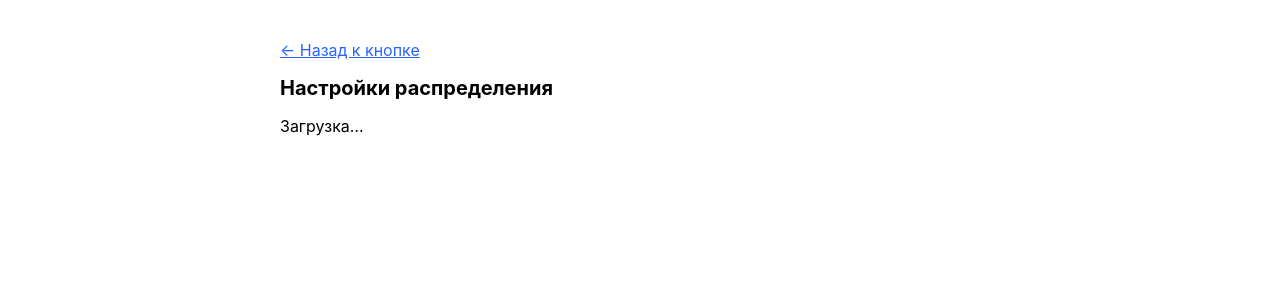
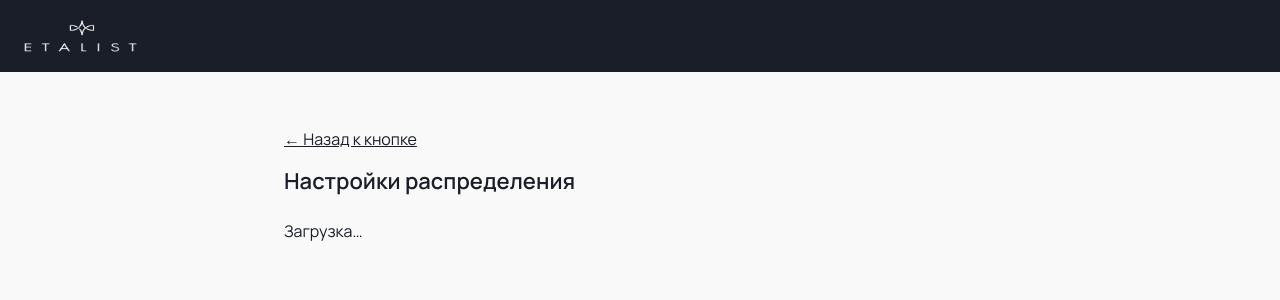
Before and after one commit to igorga802/lead-button, a Flask app: template templates/settings.html in a window 1280 px wide. Shown: the top 300 px of the page. Run offline with Flask 3, Linux system fonts and the light colour scheme; the template is opened without the code that fills it, so the values that code supplies are empty.

Commit message:
Brand the pages to match etalist.ru
Colors, font (Manrope, loaded from Google Fonts with Cyrillic subset) and
the real logo asset lifted directly from etalist.ru's own CSS/DOM. CSP
updated to allow Google Fonts. app.js switched from ad-hoc inline styles
to shared classes in the new static/style.css.

Co-Authored-By: Claude Sonnet 5 <noreply@anthropic.com>

```diff
--- a/app.py
+++ b/app.py
@@ -83,7 +83,11 @@ def add_security_headers(response):
     response.headers['X-Content-Type-Options'] = 'nosniff'
     response.headers['X-Frame-Options'] = 'DENY'
     response.headers['Content-Security-Policy'] = (
-        "default-src 'self'; script-src 'self' 'unsafe-inline'; style-src 'self' 'unsafe-inline'"
+        "default-src 'self'; "
+        "script-src 'self' 'unsafe-inline'; "
+        "style-src 'self' 'unsafe-inline' https://fonts.googleapis.com; "
+        "font-src 'self' https://fonts.gstatic.com; "
+        "img-src 'self' data:"
     )
     return response
 
--- a/static/app.js
+++ b/static/app.js
@@ -49,7 +49,7 @@
   function renderGetLeadPage(container, users) {
     var savedUser = localStorage.getItem(LAST_USER_KEY) || '';
 
-    var select = el('select', { style: 'font-size:15px;padding:8px;' });
+    var select = el('select', {});
     select.appendChild(el('option', { value: '', text: '— выберите себя —' }));
     users.forEach(function (u) {
       var opt = el('option', { value: u.id, text: u.name });
@@ -57,14 +57,11 @@
       select.appendChild(opt);
     });
 
-    var btn = el('button', {
-      text: 'Получить лид',
-      style: 'padding:10px 24px;font-size:15px;margin-left:12px;cursor:pointer;',
-    });
+    var btn = el('button', { text: 'Получить лид' });
     btn.disabled = true; // включится после того, как узнаем статус выбранного пользователя
 
-    var availabilityBox = el('div', { style: 'margin-top:14px;font-size:14px;color:#444;' });
-    var status = el('div', { style: 'margin-top:16px;font-size:14px;' });
+    var availabilityBox = el('div', { class: 'lb-availability' });
+    var status = el('div', { class: 'lb-status' });
 
     function refreshAvailability() {
       var userId = select.value;
@@ -121,7 +118,7 @@
         });
     });
 
-    container.appendChild(el('div', {}, [select, btn]));
+    container.appendChild(el('div', { class: 'lb-row' }, [select, btn]));
     container.appendChild(availabilityBox);
     container.appendChild(status);
   }
@@ -130,7 +127,7 @@
   function renderFunnelBox(state) {
     function pipelinePicker(pipelineKey, statusKey, label) {
       var pipelineSelect = el('select', {});
-      var statusSelect = el('select', { style: 'margin-left:8px;' });
+      var statusSelect = el('select', {});
 
       function fillStatuses(pipelineId) {
         statusSelect.innerHTML = '';
@@ -161,14 +158,14 @@
 
       if (state.funnel[pipelineKey]) fillStatuses(state.funnel[pipelineKey]);
 
-      return el('div', { style: 'margin:6px 0;' }, [
-        el('span', { text: label + ': ', style: 'display:inline-block;width:170px;' }),
+      return el('div', { class: 'lb-funnel-row' }, [
+        el('span', { text: label + ': ', class: 'lb-label' }),
         pipelineSelect, statusSelect,
       ]);
     }
 
     return el('div', {}, [
-      el('div', { text: 'Воронка и этапы', style: 'font-weight:bold;margin-bottom:6px;' }),
+      el('h2', { text: 'Воронка и этапы' }),
       pipelinePicker('source_pipeline', 'source_status', 'Источник (откуда берём)'),
       pipelinePicker('target_pipeline', 'target_status', 'Назначение (куда переносим)'),
     ]);
@@ -224,21 +221,21 @@
         var membersById = {};
         (group.members || []).forEach(function (m) { membersById[m.user_id] = m; });
 
-        var usersBox = el('div', { style: 'margin:8px 0 8px 16px;' });
+        var usersBox = el('div', { class: 'lb-users' });
         state.users.forEach(function (u) {
           var existing = membersById[u.id];
           var checkbox = el('input', { type: 'checkbox' });
           checkbox.checked = !!existing;
 
           var limitInput = el('input', {
-            type: 'number', min: '0', style: 'width:70px;margin-left:8px;',
+            type: 'number', min: '0', style: 'width:70px;',
             value: existing ? existing.limit : 0,
           });
           limitInput.disabled = !existing;
 
           var countLabel = el('span', {
-            text: existing && existing.count != null ? ' (нажато: ' + existing.count + ')' : '',
-            style: 'color:#888;margin-left:8px;',
+            text: existing && existing.count != null ? '(нажато: ' + existing.count + ')' : '',
+            class: 'lb-count',
           });
 
           checkbox.addEventListener('change', function () {
@@ -255,15 +252,15 @@
             group.members = members;
           }
 
-          usersBox.appendChild(el('div', { style: 'margin:2px 0;' }, [
-            checkbox, el('span', { text: ' ' + u.name, style: 'margin-left:4px;' }), limitInput, countLabel,
+          usersBox.appendChild(el('div', {}, [
+            checkbox, el('span', { text: u.name }), limitInput, countLabel,
           ]));
         });
 
-        return el('div', { style: 'border:1px solid #ddd;border-radius:6px;padding:12px;margin-bottom:12px;' }, [
-          el('div', { style: 'display:flex;gap:12px;align-items:center;' }, [
+        return el('div', { class: 'lb-group' }, [
+          el('div', { class: 'lb-group-head' }, [
             nameInput, tagSelect,
-            el('label', { style: 'margin-left:auto;' }, [activeCheckbox, el('span', { text: ' активна' })]),
+            el('label', {}, [activeCheckbox, el('span', { text: 'активна' })]),
           ]),
           usersBox,
         ]);
@@ -273,14 +270,15 @@
 
       var addBtn = el('button', {
         text: '+ Добавить группу',
-        style: 'margin:8px 0;',
+        class: 'lb-secondary',
+        style: 'margin-bottom:16px;',
         onclick: function () {
           state.groups.push({ name: '', tag: '', active: true, members: [] });
           renderGroups();
         },
       });
 
-      var saveStatus = el('span', { style: 'margin-left:12px;' });
+      var saveStatus = el('span', { class: 'lb-status', style: 'margin-left:12px;' });
       var saveBtn = el('button', {
         text: 'Сохранить',
         onclick: function () {
--- /dev/null
+++ b/static/style.css
@@ -0,0 +1,100 @@
+/* Фирменный стиль ETALIST (снято с etalist.ru): тёмно-синий #1A1E29,
+   светлый #F9F9F9, шрифт Manrope, кнопки-таблетки со скруглением 30px. */
+
+:root {
+  --lb-dark: #1A1E29;
+  --lb-light: #F9F9F9;
+  --lb-white: #FFFFFF;
+  --lb-border: #E3E3E6;
+  --lb-muted: #6B6F7B;
+}
+
+* { box-sizing: border-box; }
+
+body {
+  font-family: 'Manrope', Arial, sans-serif;
+  background: var(--lb-light);
+  color: var(--lb-dark);
+  margin: 0;
+  min-height: 100vh;
+}
+
+.lb-header {
+  background: var(--lb-dark);
+  padding: 20px 24px;
+  display: flex;
+  align-items: center;
+}
+.lb-header img { height: 32px; display: block; }
+
+.lb-container {
+  max-width: 520px;
+  margin: 0 auto;
+  padding: 40px 24px 60px;
+}
+.lb-container.wide { max-width: 760px; }
+
+h1 {
+  font-size: 22px;
+  font-weight: 600;
+  margin: 0 0 24px;
+}
+h2 {
+  font-size: 15px;
+  font-weight: 600;
+  margin: 0 0 10px;
+}
+
+a { color: var(--lb-dark); }
+
+select, input[type=text], input[type=number] {
+  font-family: 'Manrope', Arial, sans-serif;
+  font-size: 14px;
+  padding: 10px 12px;
+  border: 1px solid var(--lb-border);
+  border-radius: 10px;
+  background: var(--lb-white);
+  color: var(--lb-dark);
+}
+
+button, .lb-btn {
+  font-family: 'Manrope', Arial, sans-serif;
+  font-size: 14px;
+  font-weight: 600;
+  padding: 11px 26px;
+  border: none;
+  border-radius: 30px;
+  background: var(--lb-dark);
+  color: var(--lb-light);
+  cursor: pointer;
+}
+button:disabled { background: #A9ACB5; cursor: not-allowed; }
+button:hover:not(:disabled) { opacity: .9; }
+
+.lb-secondary {
+  background: transparent;
+  color: var(--lb-dark);
+  border: 1px solid var(--lb-border);
+}
+
+.lb-row { display: flex; align-items: center; gap: 12px; flex-wrap: wrap; }
+.lb-availability { margin-top: 16px; font-size: 14px; color: var(--lb-muted); }
+.lb-status { margin-top: 16px; font-size: 14px; }
+
+.lb-group {
+  border: 1px solid var(--lb-border);
+  border-radius: 14px;
+  padding: 16px;
+  margin-bottom: 14px;
+  background: var(--lb-white);
+}
+.lb-group-head { display: flex; gap: 12px; align-items: center; }
+.lb-group-head label { margin-left: auto; font-size: 14px; display: flex; align-items: center; gap: 6px; }
+.lb-users { margin: 10px 0 0 16px; }
+.lb-users > div { margin: 4px 0; font-size: 14px; display: flex; align-items: center; gap: 8px; }
+.lb-count { color: var(--lb-muted); }
+
+.lb-funnel-row { margin: 8px 0; display: flex; align-items: center; gap: 8px; }
+.lb-funnel-row .lb-label { display: inline-block; width: 190px; font-size: 14px; color: var(--lb-muted); }
+
+hr { border: none; border-top: 1px solid var(--lb-border); margin: 24px 0; }
--- a/templates/settings.html
+++ b/templates/settings.html
@@ -2,21 +2,18 @@
 <html lang="ru">
 <head>
 <meta charset="utf-8">
-<title>Настройки — Получить лид</title>
-<style>
-  body { font-family: -apple-system, "Segoe UI", sans-serif; max-width: 720px; margin: 40px auto; padding: 0 20px; }
-  h1 { font-size: 20px; }
-  a { color: #2864ff; }
-  input[type=text], select { padding: 6px; font-size: 14px; }
-  button { padding: 8px 16px; font-size: 14px; cursor: pointer; }
-  hr { margin: 20px 0; border: none; border-top: 1px solid #ddd; }
-  #app { margin-top: 16px; }
-</style>
+<title>Настройки — ETALIST</title>
+<link rel="preconnect" href="https://fonts.googleapis.com">
+<link href="https://fonts.googleapis.com/css2?family=Manrope:wght@400;500;600;700&subset=latin,cyrillic" rel="stylesheet">
+<link rel="stylesheet" href="{{ url_for('static', filename='style.css') }}">
 </head>
 <body>
-  <p><a href="/">← Назад к кнопке</a></p>
-  <h1>Настройки распределения</h1>
-  <div id="app"></div>
+  <div class="lb-header"><img src="{{ url_for('static', filename='logo.png') }}" alt="ETALIST"></div>
+  <div class="lb-container wide">
+    <p><a href="/">← Назад к кнопке</a></p>
+    <h1>Настройки распределения</h1>
+    <div id="app"></div>
+  </div>
 
   <script src="{{ url_for('static', filename='app.js') }}"></script>
   <script>
```
Also changed, not shown: templates/index.html (+9 -9 lines), static/logo.png (added).
